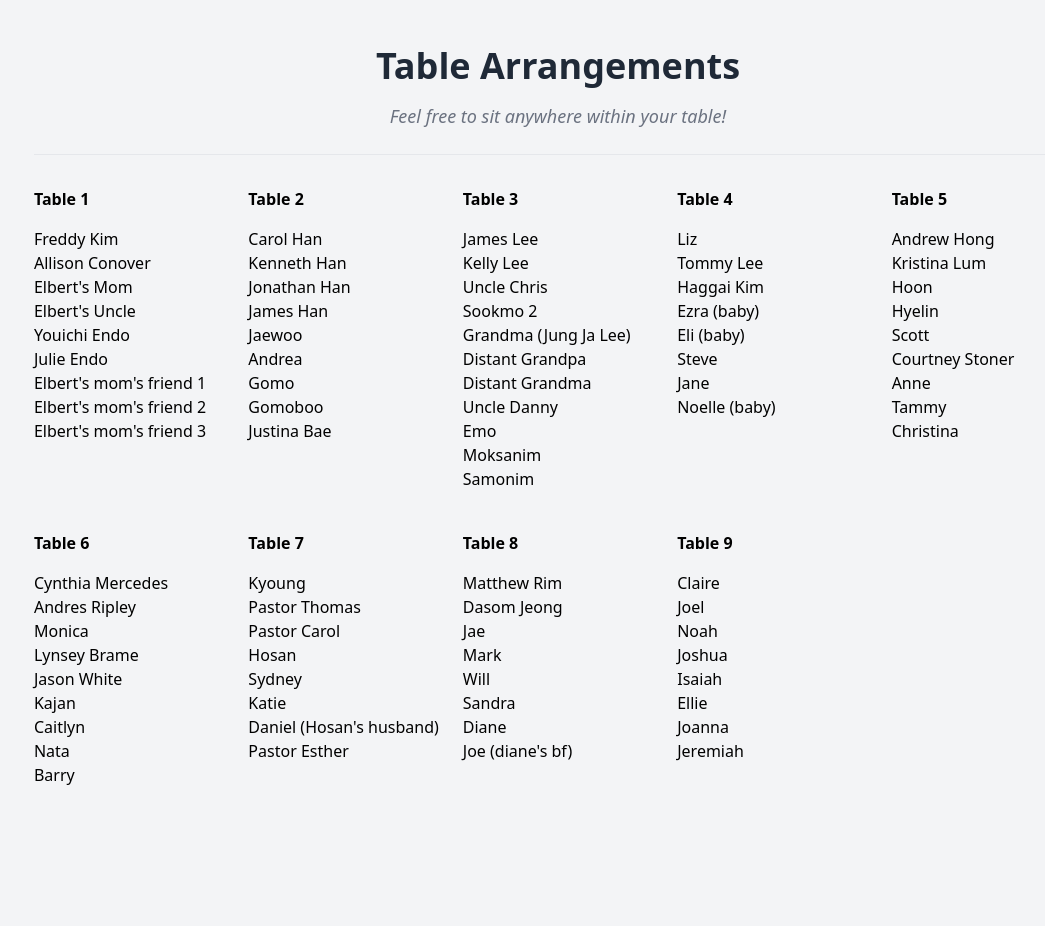
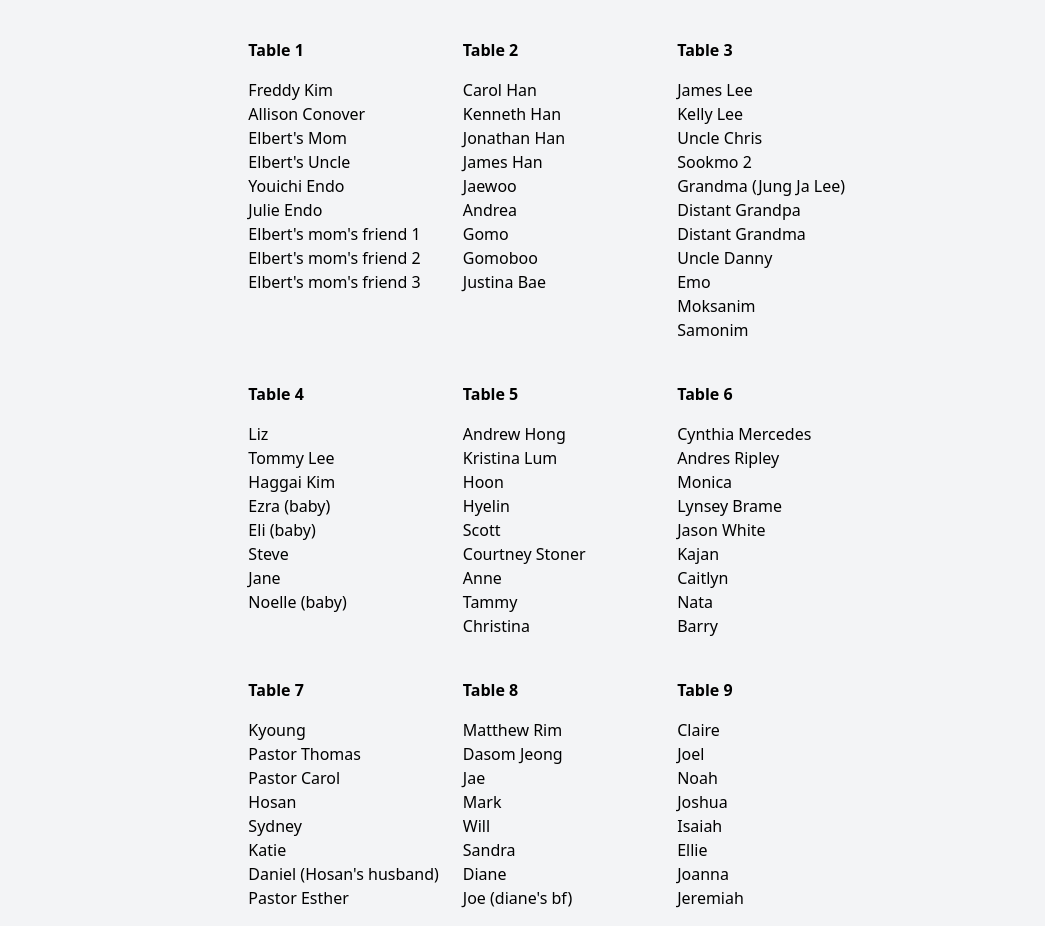
Before and after one commit to mrelbert/nextjs-with-tailwindcss, a Next.js app: page / in a window 1280 px wide. Shown: the whole page, without its empty margins (82-1127 px from the left). Before the commit the page ends 803 px from the top, so only its background shows below. Built offline with nearby package versions, Linux system fonts and the light colour scheme.

Commit message:
update style to accomodate device size

```diff
--- a/pages/index.tsx
+++ b/pages/index.tsx
@@ -5,6 +5,7 @@ import Groups from "./api/data.json";
 
 export default function LandingPage(): JSX.Element {
   const groups: {[key: string]: string[]} = Groups;
+
   return (
     <>
       <Head>
@@ -12,16 +13,15 @@ export default function LandingPage(): JSX.Element {
         <meta name="description" content="Landing page" />
         <link rel="icon" href="/favicon.ico" />
       </Head>
-      <div className="container mx-auto px-4 pt-12">
-        <h1 className="text-center text-4xl font-bold text-gray-800 mb-2">
+      <div className="container mx-auto px-4 pt-8">
+        <h1 className="text-center text-4xl font-bold text-gray-800 mb-6">
           Table Arrangements
         </h1>
-        <div className="text-center text-lg italic text-gray-500 mb-6 pt-2">
+        <div className="text-center text-lg italic text-gray-500 mb-10">
           Feel free to sit anywhere within your table!
         </div>
-        <hr />
-        <div className="pt-8 grid grid-cols-5 gap-6">
-          {groups && Object.keys(groups).map((table, index) => (
+        <div className="grid grid-cols-1 md:grid-cols-2 lg:grid-cols-3 gap-6">
+          {Object.keys(groups).map((table, index) => (
             <div key={index}>
               <WeddingSeatingArrangement
                 tableName={table}
```
